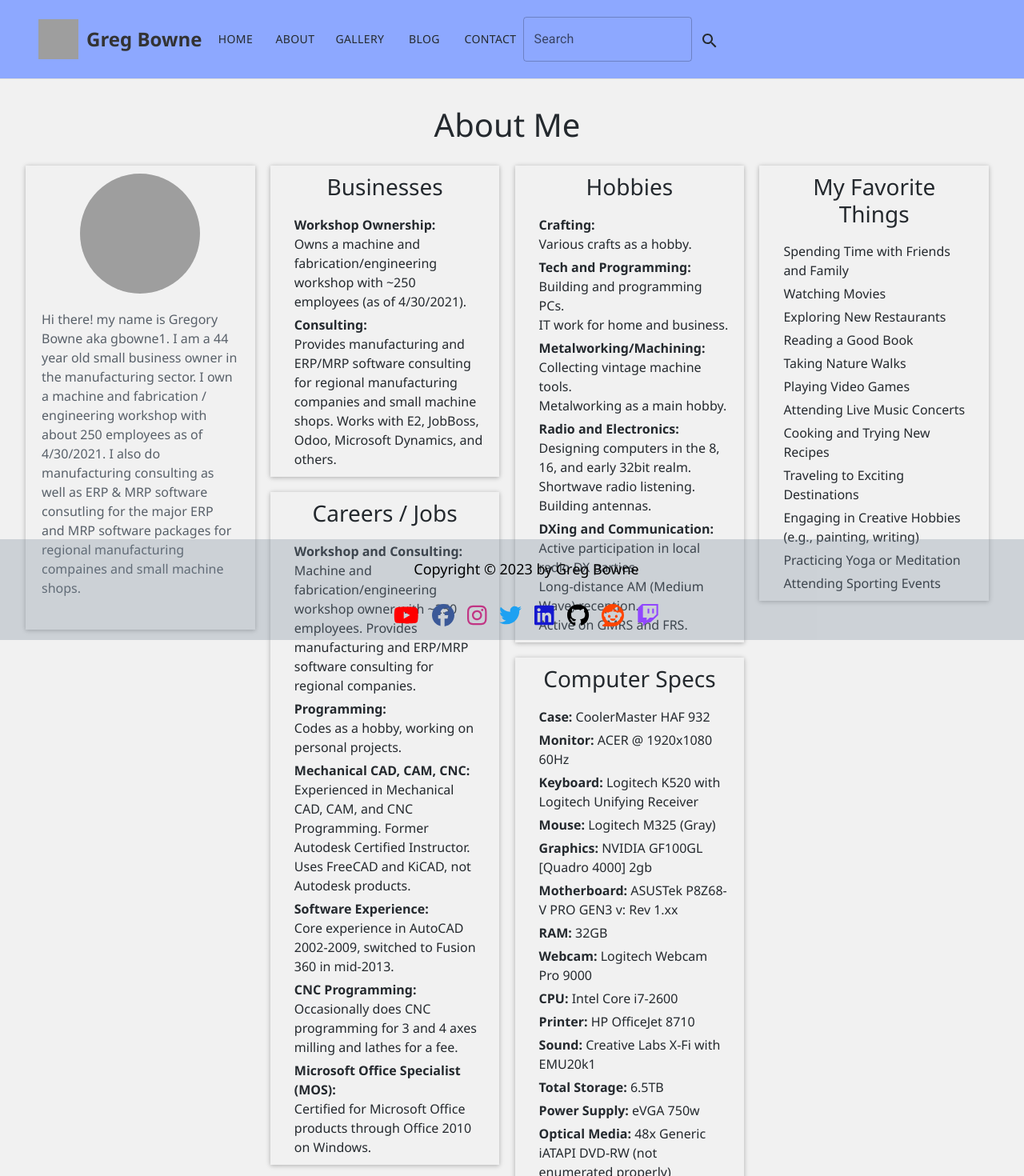
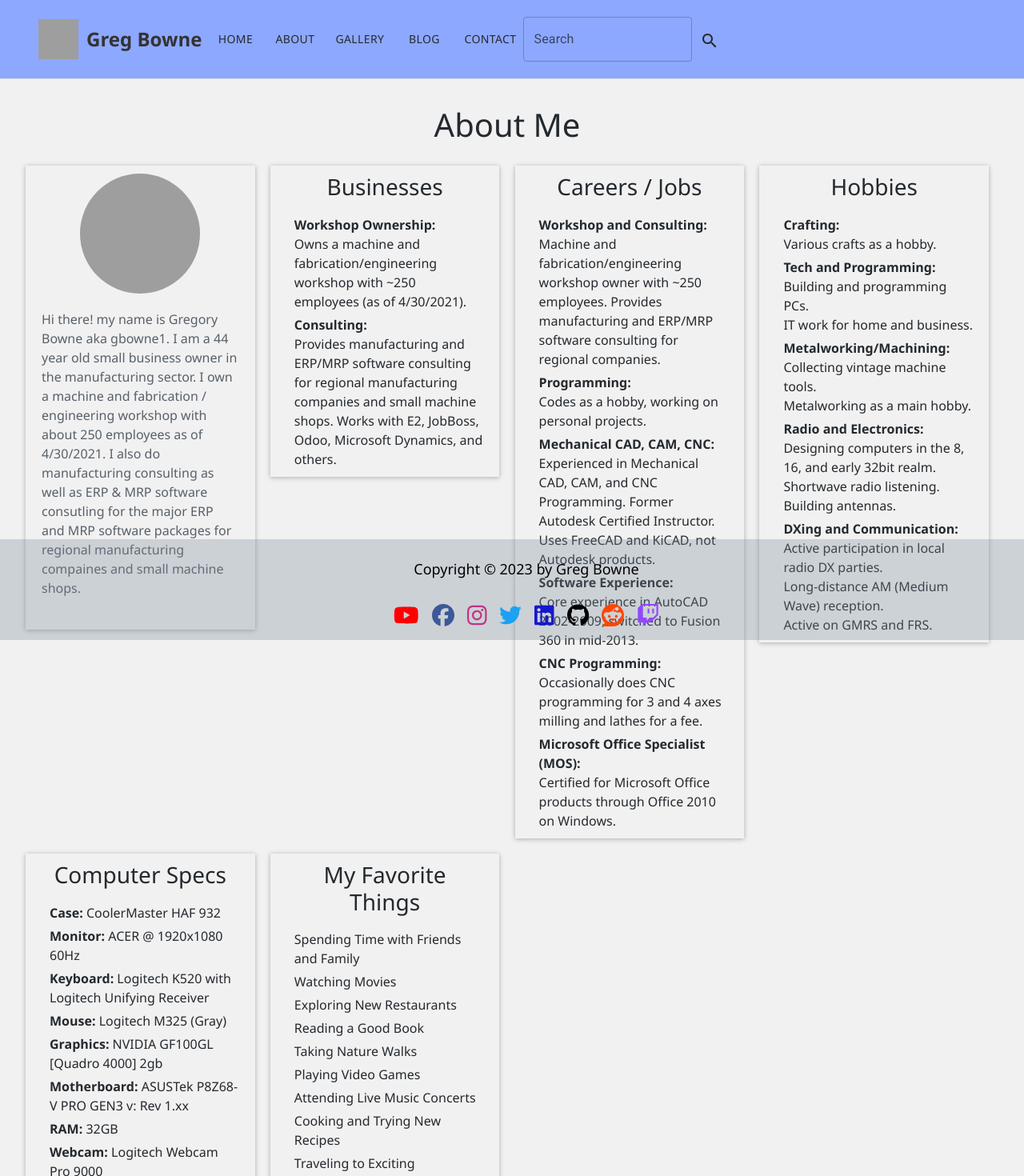
Before and after one commit to gbowne1/gbowne1site_react, a React (Create React App) app: page /about in a window 1280 px wide. Shown: the top 1470 px of the page at 80% size. Built offline with nearby package versions, Linux system fonts and the light colour scheme; grey boxes are pictures that could not be loaded.

Commit message:
Moved some sections around

```diff
--- a/src/components/About.jsx
+++ b/src/components/About.jsx
@@ -7,8 +7,8 @@
       <header className="About-header">
         <h1>About Me</h1>
       </header>
-      <article className="container-col">
-        <div className="About-bio box">
+      <article className="container-item About-bio">
+        <div className="box">
           <img src={profilePic} alt="Headshot of Gregory Bowne" />
           <p>
             Hi there! my name is Gregory Bowne aka gbowne1. I am a 44 year old
@@ -21,8 +21,8 @@
         </div>
       </article>
 
-      <article className="container-col">
-        <div className="About-businesses box">
+      <article className="container-item businesses">
+        <div className="box">
           <h3>Businesses</h3>
           <ul>
             <li>
@@ -36,8 +36,9 @@
               </li>
           </ul>
         </div>
-
-        <div className="About-careers box">
+      </article>
+      <article className="container-item About-careers">
+        <div className="box">
           <h3>Careers / Jobs</h3>
           <ul>
             <li><strong>Workshop and Consulting:</strong><br />
@@ -72,8 +73,8 @@
         </div>
       </article>
 
-      <article className="container-col">
-        <div className="About-hobbies box">
+      <article className="container-item About-hobbies">
+        <div className="box">
           <h3>Hobbies</h3>
           <ul>
             <li>
@@ -107,7 +108,9 @@
             </li>
           </ul>
         </div>
-        <div className="About-computer-specs box">
+        </article>
+        <article className="container-item About-computer-specs">
+        <div className="box">
           <h3>Computer Specs</h3>
           <ul>
             <li><strong>Case:</strong> CoolerMaster HAF 932</li>
@@ -127,8 +130,8 @@
           </ul>
         </div>
       </article>
-      <article className="container-col">
-        <div className="About-favorites box">
+      <article className="container-item About-favorites">
+        <div className="box">
           <h3>My Favorite Things</h3>
           {/* This is a placeholder list, you can change it to your favorite things */}
           <ul>
```
